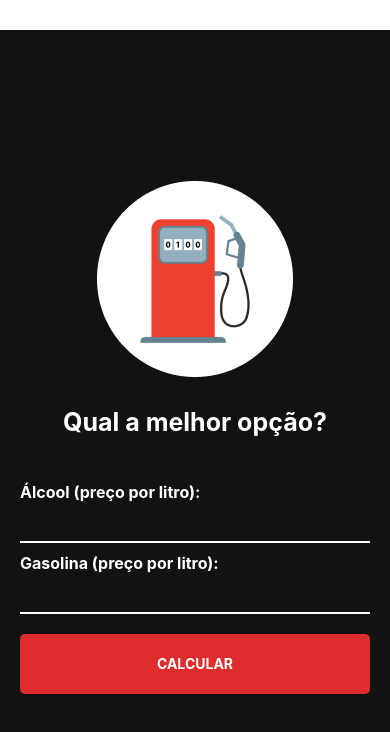
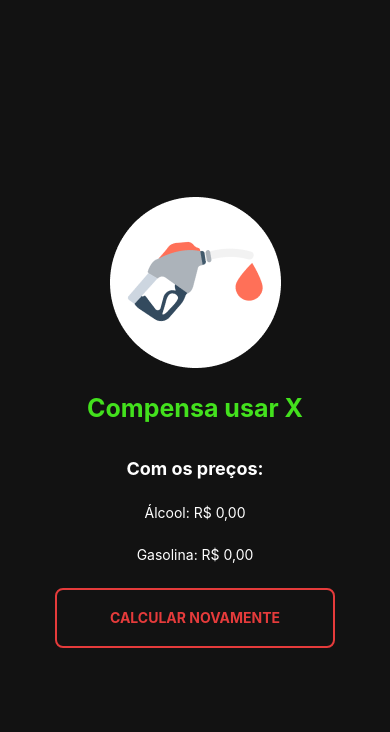
Before and after one commit to Joao0028/aprendendoReactNative, a React Native app: screen / in a window 390 px wide. Shown: the top 732 px of the page. Built offline with nearby package versions, Linux system fonts and the light colour scheme.

Commit message:
Finalizando estilização do modal

```diff
--- a/src/components/DesafioGasolina/ModalResultado/index.js
+++ b/src/components/DesafioGasolina/ModalResultado/index.js
@@ -0,0 +1,55 @@
+import { Image, StyleSheet, Text, TouchableOpacity, View } from "react-native";
+import bombaGas from "../img/gas.png"
+
+export default function ModalResultado(){
+    return <View style={estilos.container}>
+        <Image source={bombaGas} />
+
+        <Text style={estilos.titulo}>Compensa usar X</Text>
+        <Text style={estilos.tituloPrecos}>Com os preços:</Text>
+
+        <Text style={estilos.precos}>Álcool: R$ 0,00</Text>
+        <Text style={estilos.precos}>Gasolina: R$ 0,00</Text>
+
+        <TouchableOpacity style={estilos.botao}>
+            <Text style={{color: '#e53b3b', textAlign: "center", fontWeight: "bold", textTransform: "uppercase"}}>
+                Calcular novamente
+            </Text>
+        </TouchableOpacity>
+    </View>
+}
+
+const estilos = StyleSheet.create({
+    container:{
+        flex: 1,
+        backgroundColor: "#121212",
+        justifyContent: "center",
+        paddingHorizontal: 20,
+        alignItems: "center",
+        gap: 25
+    },
+    titulo:{
+        color: "#43e11d",
+        fontSize: 25,
+        fontWeight: "bold",
+        marginBottom: 10
+    },
+    tituloPrecos:{
+        color: "white",
+        fontSize: 18,
+        fontWeight: "bold"
+    },
+    precos:{
+        color: "white"
+    },
+    botao:{
+        borderColor: "#e53b3b",
+        borderWidth: 2,
+        color: "#e53b3b",
+        backgroundColor: "transparent",
+        width: "80%",
+        height: 60,
+        justifyContent: "center",
+        borderRadius: 8
+    }
+})
--- a/src/components/DesafioGasolina/index.js
+++ b/src/components/DesafioGasolina/index.js
@@ -1,7 +1,14 @@
-import { Image, StyleSheet, Text, TextInput, TouchableOpacity, View } from "react-native";
+import { Image, Modal, StyleSheet, Text, TextInput, TouchableOpacity, View } from "react-native";
 import imagemBomba from "./img/logo.png";
+import { useState } from "react";
+import ModalResultado from "./ModalResultado";
 
 export default function DesafioGasolina() {
+
+    const [ alcool, setAlcool] = useState(undefined)
+    const [ gasolina, setGasolina] = useState(undefined)
+    const [ modal, setModal ] = useState(true);
+
   return (
     <View style={estilos.container}>
       <Image source={imagemBomba} />
@@ -11,20 +18,27 @@ export default function DesafioGasolina() {
       <View style={estilos.viewInputs}>
         <Text style={estilos.tituloInput}>Álcool (preço por litro):</Text>
         <TextInput
+          onChangeText={(valor) => setAlcool(valor)}
           selectionColor="white"
           style={estilos.input}
           keyboardType="numeric"
         />
         <Text style={estilos.tituloInput}>Gasolina (preço por litro):</Text>
         <TextInput
+          onChangeText={(valor) => setGasolina(valor)}
           selectionColor="white"
           style={estilos.input}
           keyboardType="numeric"
         />
-        <TouchableOpacity style={estilos.botao}>
+
+        <TouchableOpacity style={estilos.botao} onPress={() => setModal(!modal)}>
             <Text style={{color: "white", textTransform: "uppercase", fontWeight: "bold", textAlign: "center"}}>Calcular</Text>
         </TouchableOpacity>
       </View>
+
+      <Modal animationType="slide" visible={modal}>
+        <ModalResultado />
+      </Modal>
     </View>
   );
 }
@@ -64,7 +78,7 @@ const estilos = StyleSheet.create({
     width: "100%",
     height: 60,
     justifyContent: "center",
-    backgroundColor: "#df2d2d",
+    backgroundColor: "#e53b3b",
     marginTop: 10,
     borderRadius: 5
   }
```
